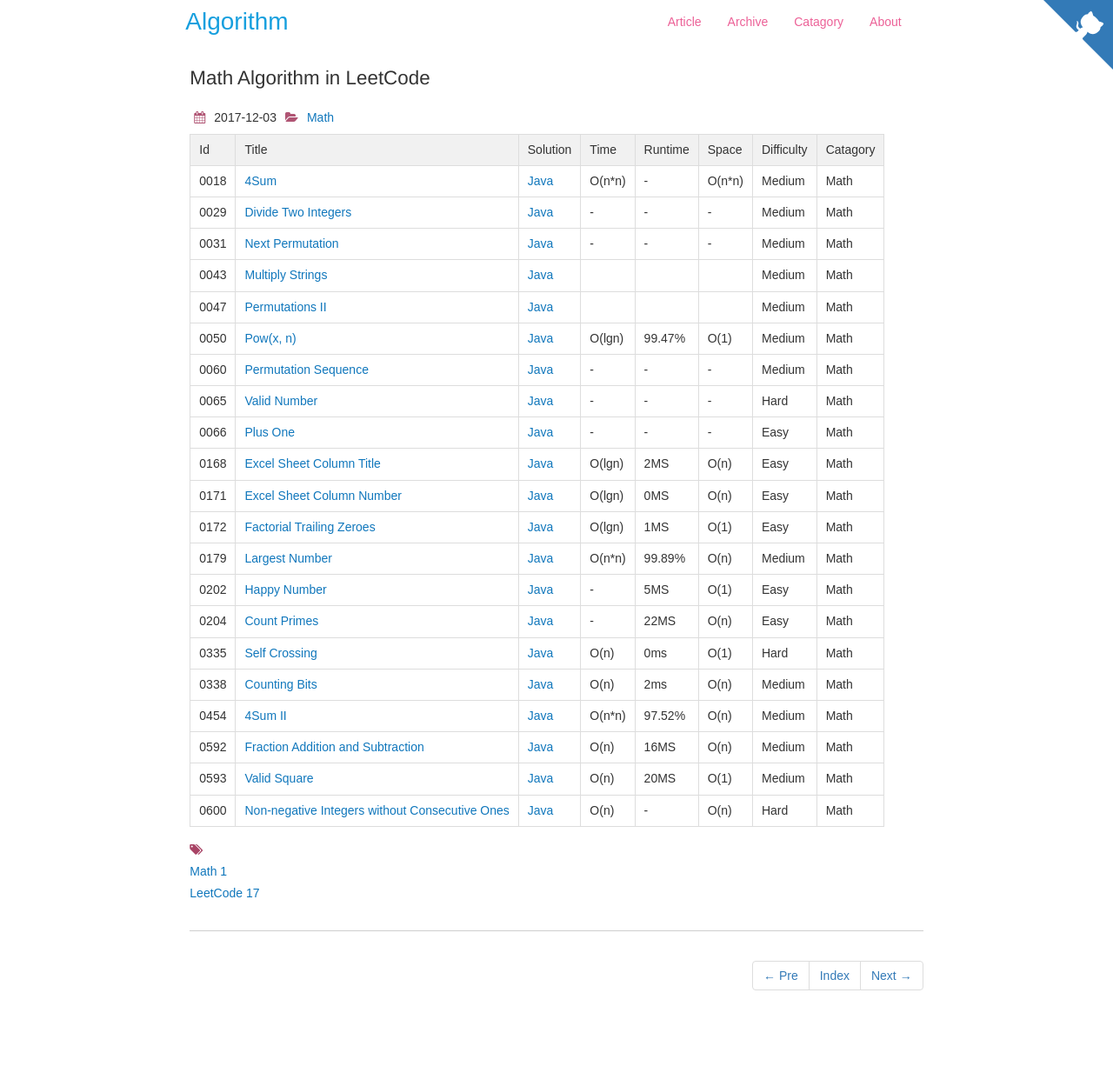
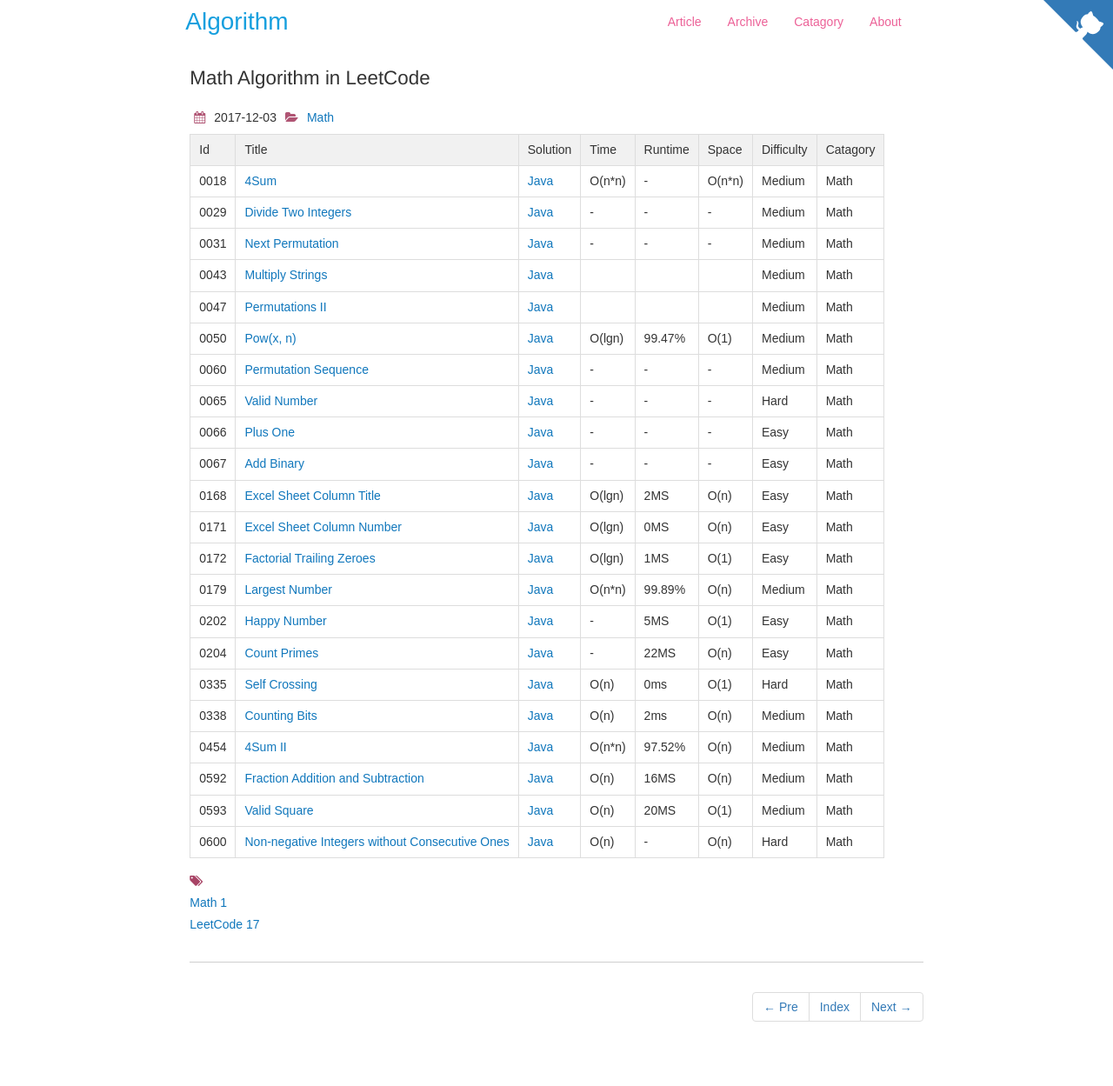
Before and after one commit to dunso/algorithm, a Jekyll site: the page built from docs/_posts/2017-12-03-Math.md, in a window 1280 px wide. Shown: the whole page at 87% size. Built offline with Jekyll 4.4.1, drawn with Linux system fonts in a browser that asks for light colours; nearby versions of some CDN libraries; before the commit the page ends 1213 px from its top, so only the background shows below that.

Commit message:
Add index of LeetCode0067 to docs

```diff
--- a/docs/_posts/2017-12-03-Math.md
+++ b/docs/_posts/2017-12-03-Math.md
@@ -21,6 +21,7 @@
 |0060|[Permutation Sequence](https://leetcode.com/problems/permutation-sequence/) | [Java](https://e.srl/leetcode-60/)  |-|-|-|  Medium |Math|
 |0065|[Valid Number](https://leetcode.com/problems/valid-number) | [Java](https://e.srl/leetcode-65/)  |-|-|-|  Hard |Math|
 |0066|[Plus One](https://leetcode.com/problems/plus-one/) | [Java](https://e.srl/leetcode-66/)  |-|-|-|  Easy |Math|
+|0067|[Add Binary](https://leetcode.com/problems/add-binary) | [Java](https://e.srl/leetcode-67/)  |-|-|-|  Easy |Math|
 |0168|[Excel Sheet Column Title](https://leetcode.com/problems/excel-sheet-column-title) | [Java](https://e.srl/leetcode-168/)  | O(lgn) |2MS| O(n)  |  Easy |Math|
 |0171|[Excel Sheet Column Number](https://leetcode.com/problems/excel-sheet-column-number/) | [Java](https://e.srl/leetcode-171/)  | O(lgn) |0MS| O(n)  |  Easy |Math|
 |0172|[Factorial Trailing Zeroes](https://leetcode.com/problems/factorial-trailing-zeroes/) | [Java](https://e.srl/leetcode-172/)  | O(lgn) |1MS| O(1)  |  Easy |Math|
```
